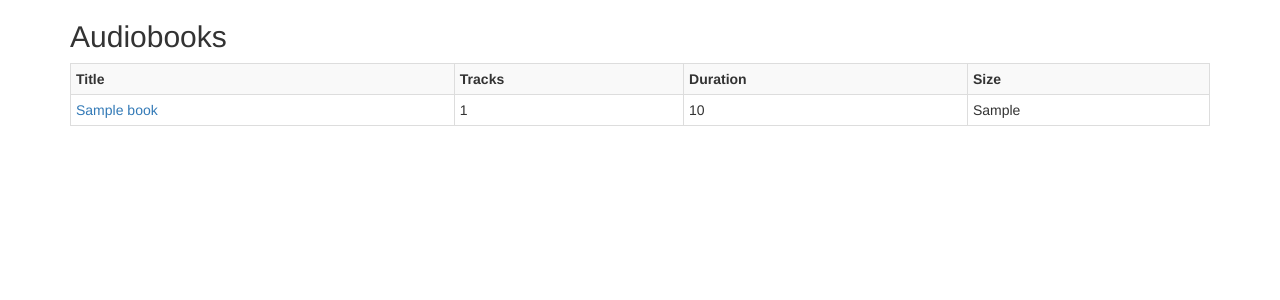
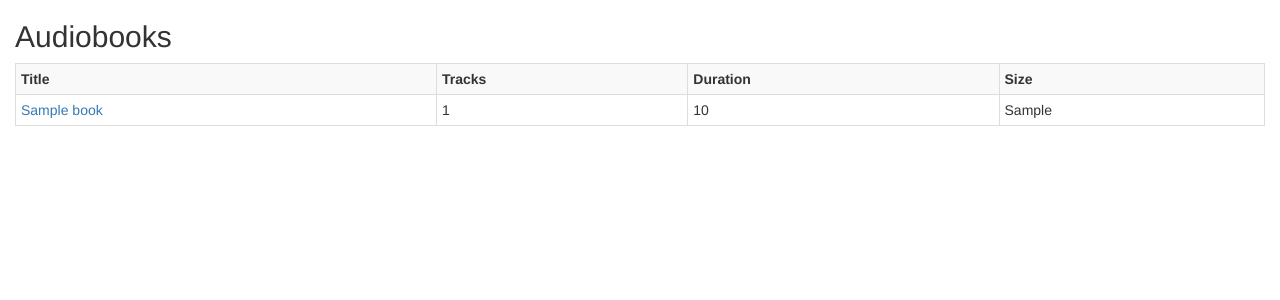
Before and after one commit to tempname1024/roka, a Flask app: template templates/index.html in a window 1280 px wide. Shown: the top 300 px of the page. Run offline with Flask 2, Linux system fonts and the light colour scheme; the template is opened without the code that fills it: most values are stand-ins (such as "Sample title", 1, 10 or a date in 2020).

Commit message:
rm duplicate container

```diff
--- a/templates/index.html
+++ b/templates/index.html
@@ -6,7 +6,7 @@
     <link href="static/bootstrap.min.css" rel="stylesheet">
 </head>
 <body>
-    <div class="container container-fluid">
+    <div class="container-fluid">
     <h2>Audiobooks</h2>
     <table class="table table-condensed table-bordered table-striped">
         <tr>
```
